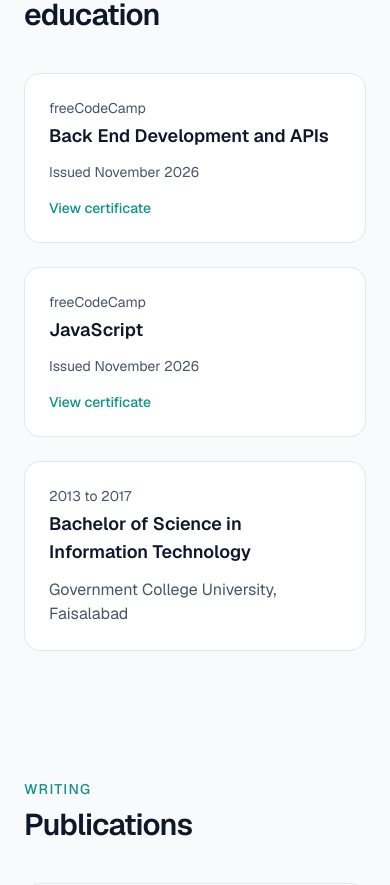
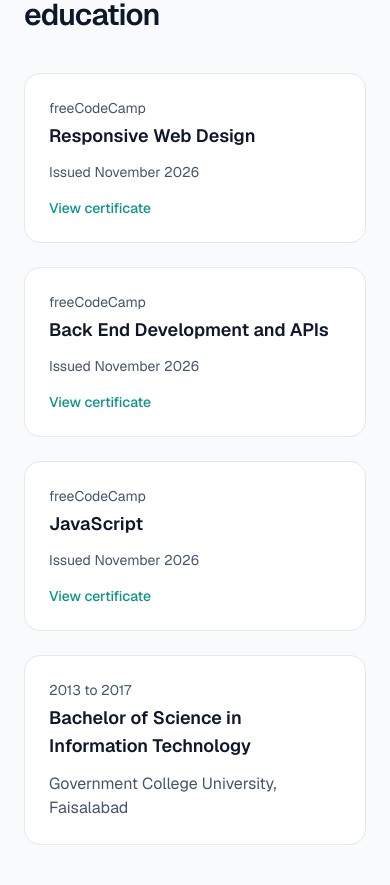
Before and after one commit to usmanhafeez147/portfolio, a Next.js app: page / in a window 390 px wide. Shown: the part 8200-9085 px from the top of the page. Built offline with nearby package versions, Linux system fonts and the light colour scheme.

Commit message:
Add Responsive Web Design certification

```diff
--- a/src/data/profile.ts
+++ b/src/data/profile.ts
@@ -177,6 +177,12 @@ export const projects = [
 
 export const certifications = [
   {
+    name: "Responsive Web Design",
+    issuer: "freeCodeCamp",
+    issued: "November 2026",
+    url: "https://www.freecodecamp.org/certification/usmanhafeez147/responsive-web-design-v9",
+  },
+  {
     name: "Back End Development and APIs",
     issuer: "freeCodeCamp",
     issued: "November 2026",
```
